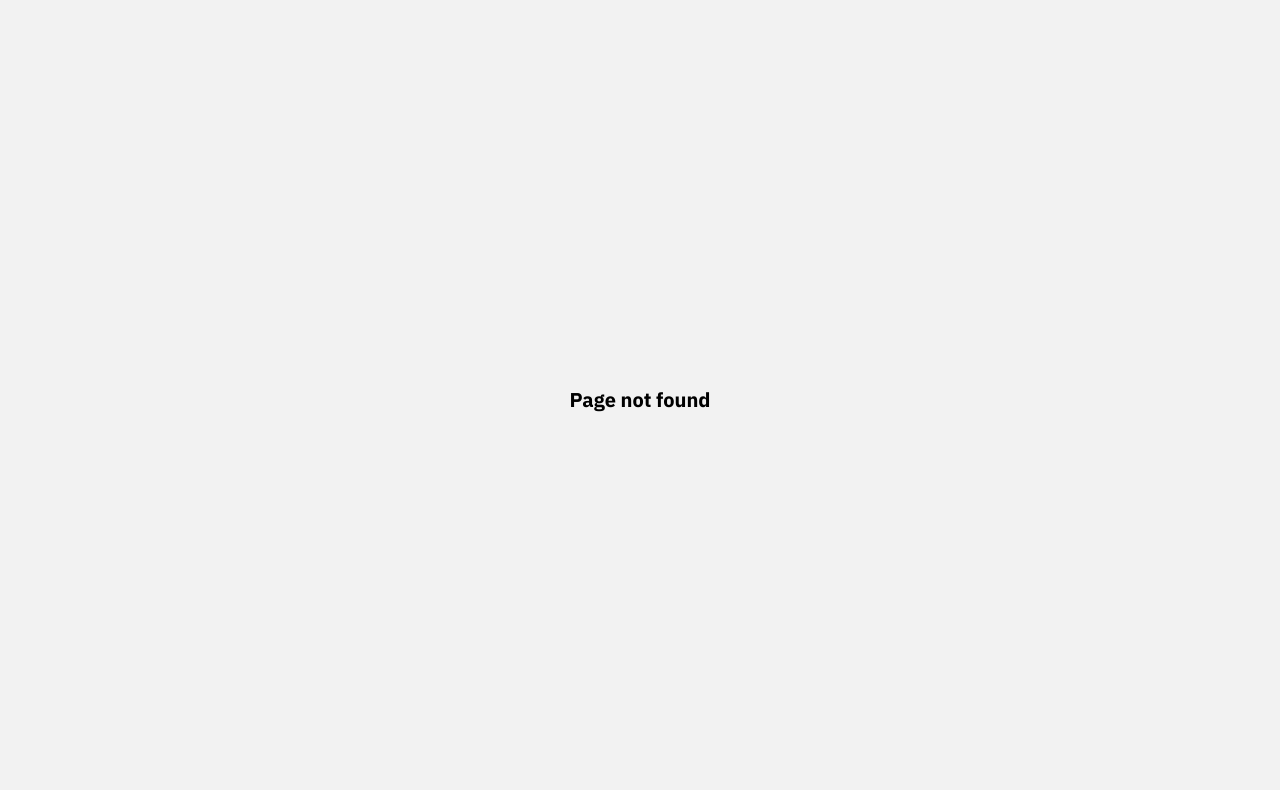
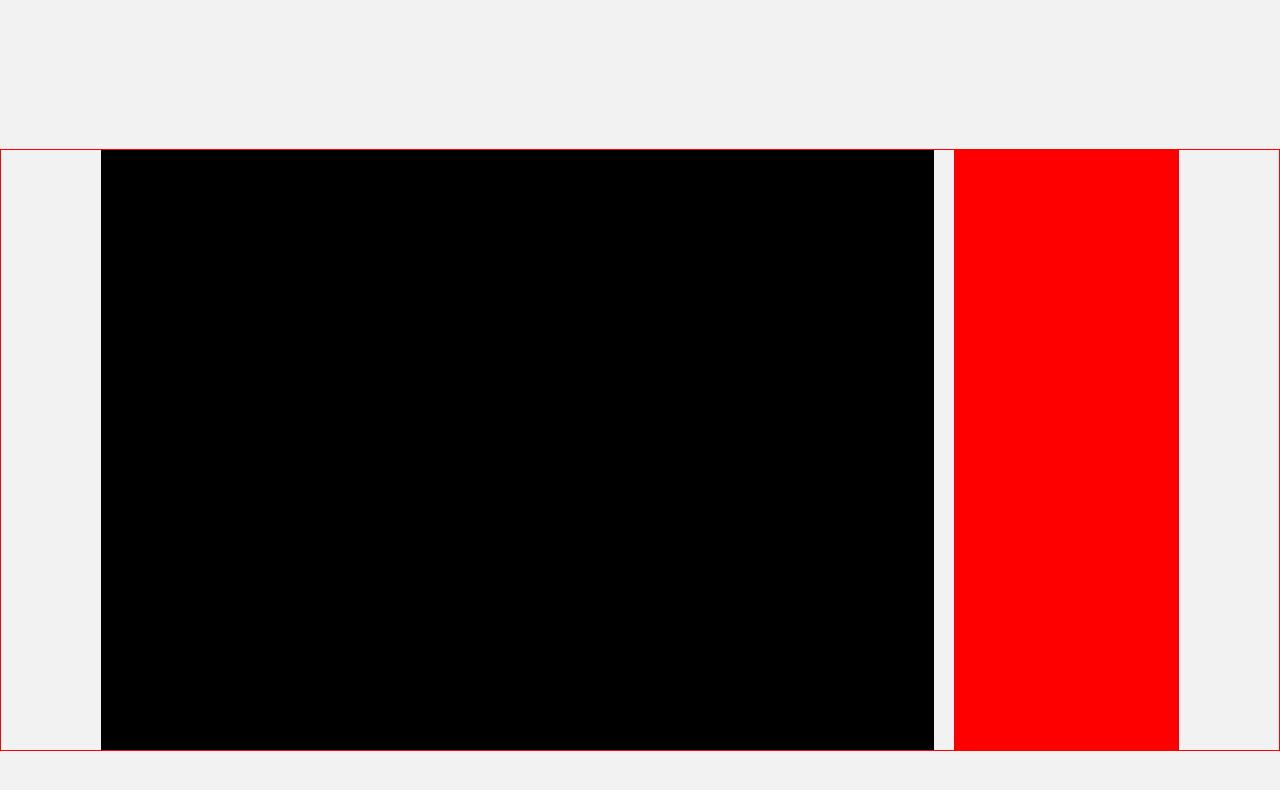
Before and after one commit to chishkin-afk/interval-learning-algo, a React (Vite) app in the folder frontend/: page / in a window 1280 px wide. Before the commit this address had no page. Shown: the top 790 px of the page. Built offline with nearby package versions, Linux system fonts and the light colour scheme.

Commit message:
feat(main page): add main section

```diff
--- a/frontend/src/App.jsx
+++ b/frontend/src/App.jsx
@@ -1,10 +1,12 @@
 import RouterLink from "./components/RouterLink/RouterLink"
+import MainPage from "./pages/MainPage/MainPage"
 import NotFoundPage from "./pages/NotFoundPage"
 import Router from "./Router"
 
 const App = () => {
     const routes = {
-        '*': NotFoundPage
+        '/': MainPage,
+        '*': NotFoundPage,
     }
 
     return (
--- /dev/null
+++ b/frontend/src/components/TaskInfo/TaskInfo.jsx
@@ -0,0 +1,11 @@
+import styles from './TaskInfo.module.scss'
+
+function TaskInfo() {
+    return (
+        <section className={styles.info}>
+
+        </section>
+    )
+}
+
+export default TaskInfo
--- /dev/null
+++ b/frontend/src/components/TaskInfo/TaskInfo.module.scss
@@ -0,0 +1,11 @@
+@use '@/styles/mixins/mobile' as *;
+
+.info {
+    width: 292px;
+    min-height: 600px;
+    background: red;
+
+    @include mobile() {
+        width: 100%;
+    }
+}
--- /dev/null
+++ b/frontend/src/components/TasksList/TasksList.jsx
@@ -0,0 +1,11 @@
+import styles from './TasksList.module.scss'
+
+function TasksList() {
+    return (
+        <section className={styles.list}>
+
+        </section>
+    )
+}
+
+export default TasksList
--- /dev/null
+++ b/frontend/src/components/TasksList/TasksList.module.scss
@@ -0,0 +1,5 @@
+.list {
+    width: 100%;
+    height: 600px;
+    background: #000;
+}
--- /dev/null
+++ b/frontend/src/pages/MainPage/MainPage.jsx
@@ -0,0 +1,17 @@
+import { TasksProvider } from "../../components/context/TasksContext"
+import TaskInfo from "../../components/TaskInfo/TaskInfo"
+import TasksList from "../../components/TasksList/TasksList"
+import styles from './MainPage.module.scss'
+
+function MainPage() {
+    return (
+        <TasksProvider>
+            <main className={styles.main}>
+                <TasksList />
+                <TaskInfo />
+            </main>
+        </TasksProvider>
+    )
+}
+
+export default MainPage
--- /dev/null
+++ b/frontend/src/pages/MainPage/MainPage.module.scss
@@ -0,0 +1,22 @@
+@use '@/styles/mixins/mobile' as *;
+@use '@/styles/mixins/sizes' as *;
+@use '@/styles/mixins/flex';
+
+.main {
+    @include flex.center();
+    flex-direction: row;
+    gap: 20px;
+
+    margin-top: 100px;
+    padding-inline: px-to-rem(100);
+
+    width: 100%;
+    min-height: 600px;
+
+    border: 1px solid red;
+
+    @include mobile() {
+        flex-direction: column;
+        padding: 20px;
+    }
+}
--- a/frontend/src/pages/NotFoundPage.jsx
+++ b/frontend/src/pages/NotFoundPage.jsx
@@ -1,4 +1,4 @@
-const NotFoundPage = () => {
+function NotFoundPage() {
     return (
         <div>
             <h1>Page not found</h1>
--- a/frontend/src/styles/mixins/_mobile.scss
+++ b/frontend/src/styles/mixins/_mobile.scss
@@ -1,4 +1,4 @@
-@mixin mobile($max-width: 760px) {
+@mixin mobile($max-width: 950px) {
     @media (max-width: $max-width) {
         @content
     }
```
Also changed, not shown: frontend/src/styles/index.scss (line endings or trailing spaces).
